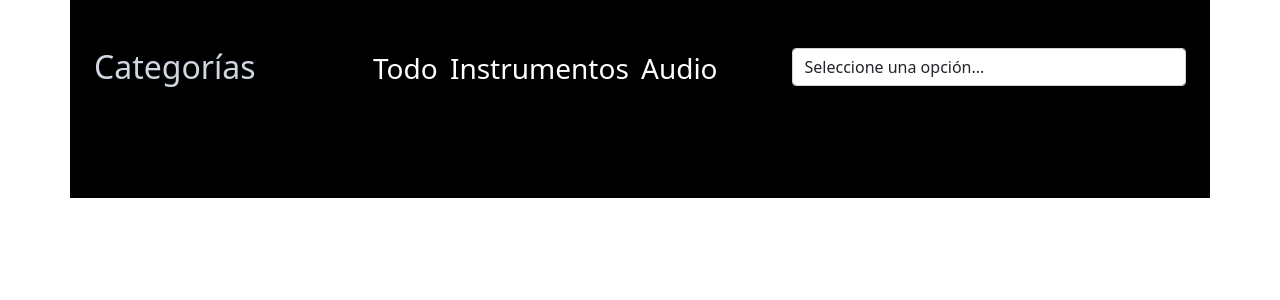
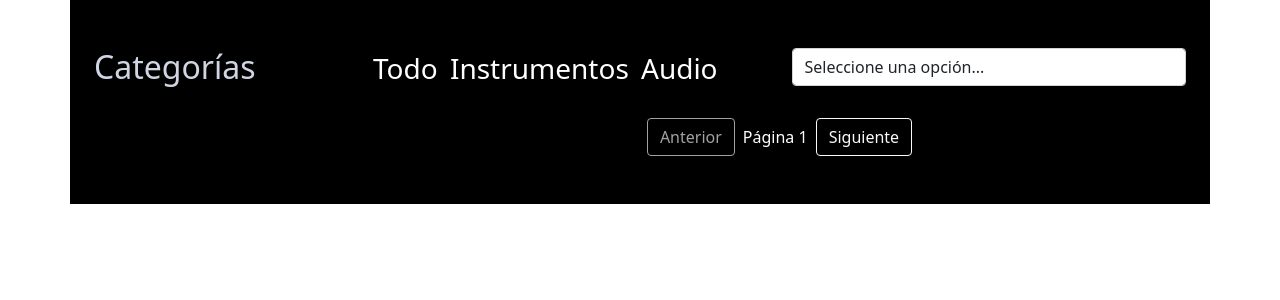
Before and after one commit to Nyafiu/Integracion_MusicPro, a Flask app: page /shop in a window 1280 px wide. Shown: the part 141-441 px from the top of the page. Run offline with Flask 3, Linux system fonts and the light colour scheme; data that the repository does not hold is empty; some libraries are stand-ins or nearby versions.

Commit message:
paginas shop

```diff
--- a/src/app.py
+++ b/src/app.py
@@ -11,7 +11,7 @@ app = Flask(__name__)
 CORS(app, resources={"*"})
 
 
-def get_productos():
+def get_productos(page=1, per_page=10):
     conn = psycopg2.connect(
         dbname="MusicPro",
         user="postgres",
@@ -20,11 +20,13 @@ def get_productos():
         port="5432"
     )
     cur = conn.cursor()
-    cur.execute("SELECT * FROM productos")
+    offset = (page - 1) * per_page
+    cur.execute("SELECT * FROM productos LIMIT %s OFFSET %s", (per_page, offset))
     productos = cur.fetchall()
     cur.close()
     conn.close()
     return productos
+
 
 def get_db():
     if 'db' not in g:
@@ -100,7 +102,9 @@ def about():
 
 @app.route('/shop', methods=['GET', 'POST'])
 def shop():
-    productos = get_productos()
+    page = request.args.get('page', 1, type=int)
+    per_page = request.args.get('per_page', 10, type=int)
+    productos = get_productos(page, per_page)
 
     if request.method == 'POST':
         sort_option = request.form.get('sort_option','')  # asumimos que este es el nombre de tu select input en tu formulario
@@ -118,7 +122,7 @@ def shop():
             productos.sort(
                 key=itemgetter(5))  # asumiendo que la categoría del producto es el sexto elemento en cada tupla
 
-    return render_template('shop.html', productos=productos)
+    return render_template('shop.html', productos=productos, page=page, per_page=per_page)
 
 @app.route("/agregar")
 def agregar():
--- a/src/templates/shop.html
+++ b/src/templates/shop.html
@@ -165,6 +165,21 @@
     </div>
 {% endfor %}
 </div>
+<div class="pagination justify-content-center">
+    {% if page != 1 %}
+    <a class="btn btn-outline-light mr-2" href="{{ url_for('shop', page=page-1, per_page=per_page) }}">Anterior</a>
+    {% else %}
+    <a class="btn btn-outline-light mr-2 disabled" tabindex="-1" aria-disabled="true">Anterior</a>
+    {% endif %}
+    <span class="align-self-center bg-dark text-white px-2">Página {{ page }}</span>
+    {% if page != last_page %}
+    <a class="btn btn-outline-light ml-2" href="{{ url_for('shop', page=page+1, per_page=per_page) }}">Siguiente</a>
+    {% else %}
+    <a class="btn btn-outline-light ml-2 disabled" tabindex="-1" aria-disabled="true">Siguiente</a>
+    {% endif %}
+</div>
+
+
 
 
     <!-- End Content -->
```
